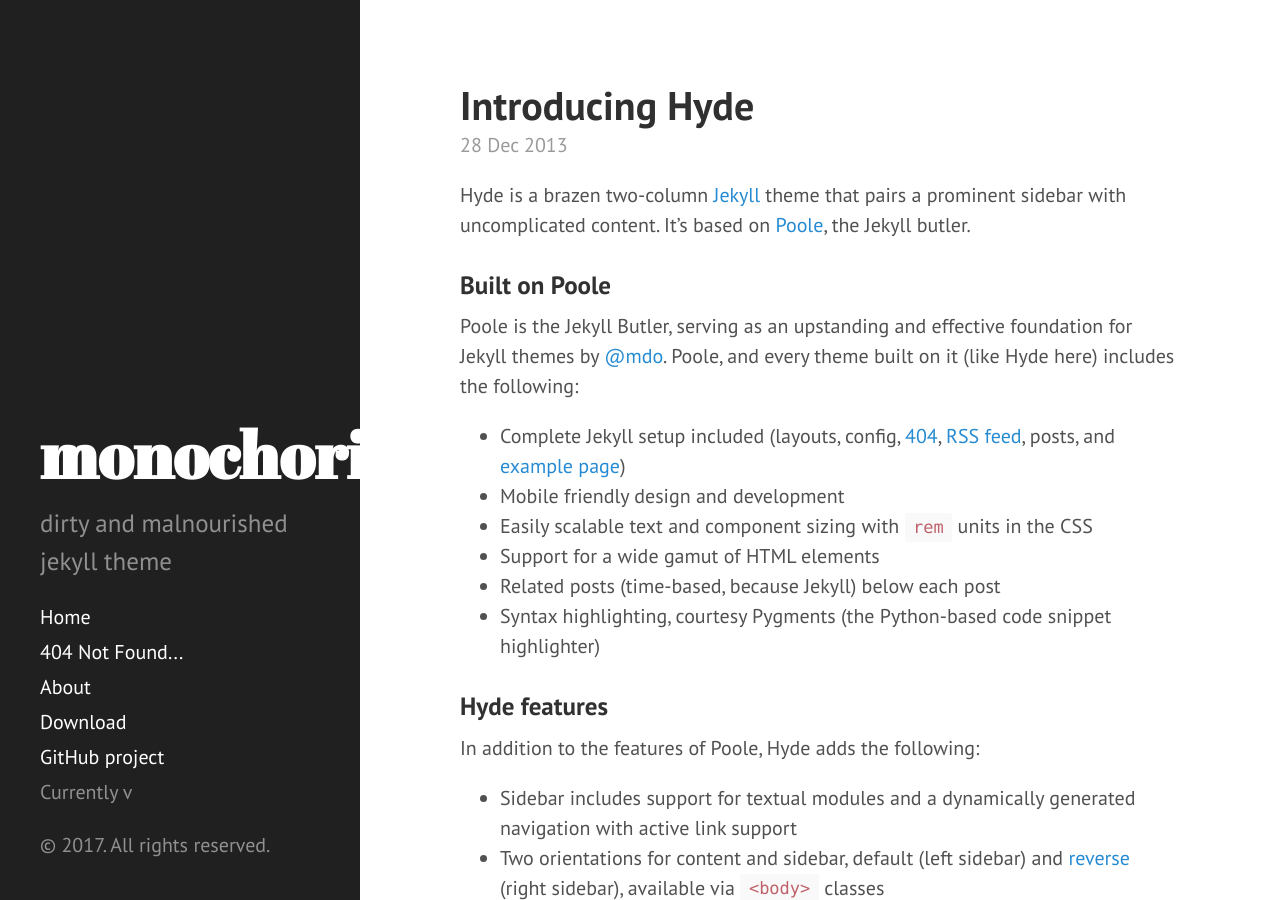
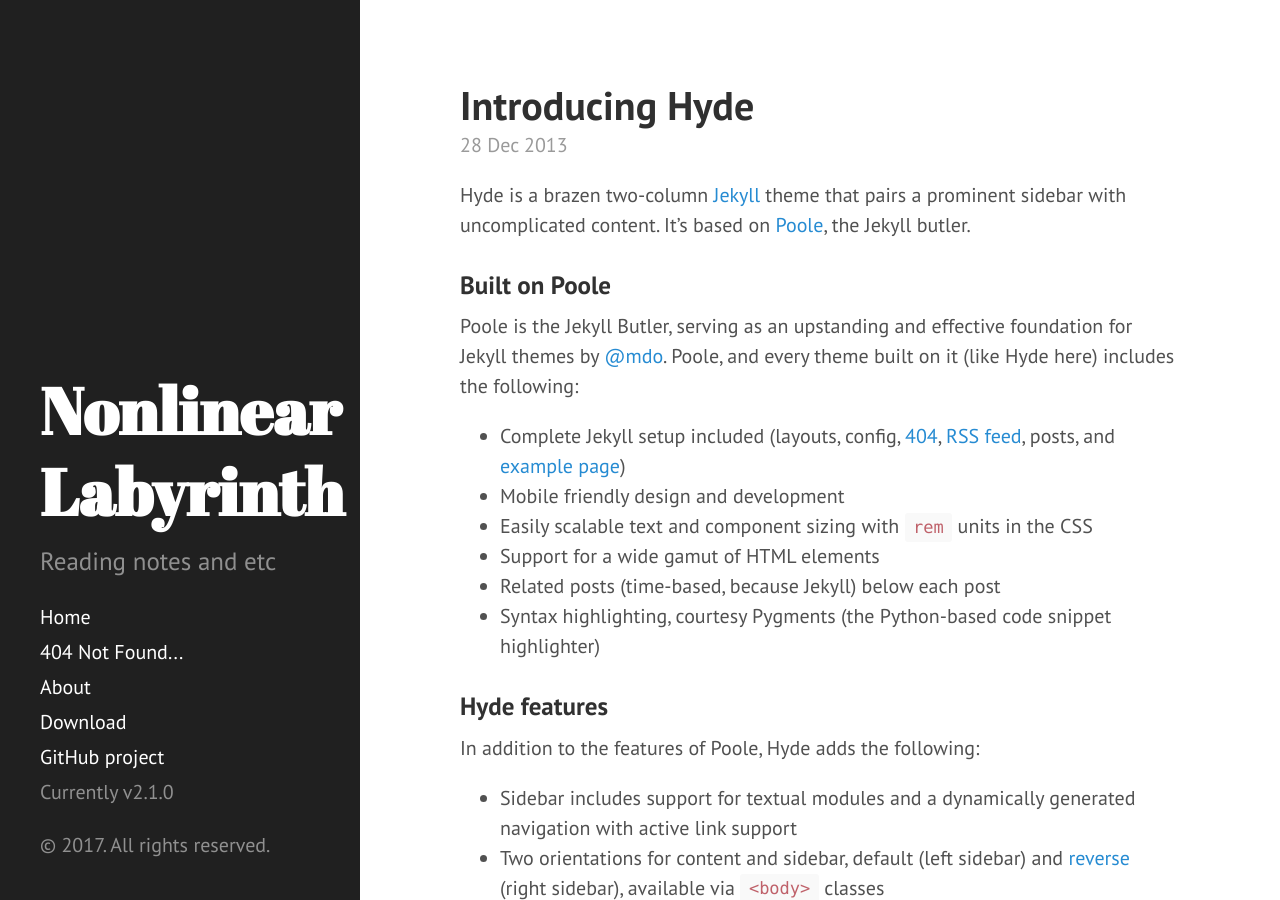
Before and after one commit to monochoria/monochoria, a Jekyll site: the page built from index.html, in a window 1280 px wide and 900 px high. Built offline with Jekyll 4.4.1, drawn with Linux system fonts in a browser that asks for light colours; Markdown is read by kramdown in place of the engine named in the settings; the list of posts is cut into pages by our own code.

Commit message:
modified repository

```diff
--- a/_config.yml
+++ b/_config.yml
@@ -1,55 +1,26 @@
----
-# # # # # # # # # #
-#  K i k o f r i  #
-# # # # # # # # # #
+# Dependencies
+markdown:         redcarpet
+highlighter:      pygments
 
-# Basic
-name: "K i k o f r i"
-description: "dirty and malnourished jekyll theme"
+# Permalinks
+permalink:        pretty
+relative_permalinks: true
 
-# URL
-url: ""
-#baseurl: ""
-permalink: /:year/:month/:day/:title.html
+# Setup
+title:            Nonlinear Labyrinth
+tagline:          'monochoria'
+description:      'Reading notes and etc'
+url:              http://monochoria.github.io
+baseurl:          /
 
-# Markdown
-markdown: kramdown
+author:
+  name:           'Mark Otto'
+  url:            https://twitter.com/mdo
 
-# Navigation
-nav:
- - name: "about"
-   href: "/about"
+paginate:         5
 
- - name: "reference"
-   href: "/ref"
+# Custom vars
+version:          2.1.0
 
- - name: "contact"
-   href: "mailto:ivantheterrible@1530to1584.gov?You%20are%20ooold..."
-
-# Sass
-sass:
- style: :compressed
-
-# Excerpt
-excerpt_separator: <!-ex->
-
-#Gems
-gems: [jekyll-paginate]
-paginate: 10
-paginate_path: "/page:num/"
-
-# Scopes
-defaults:
- -
-  scope:
-   path: ""
-   type: "pages"
-  values:
-   layout: "page"
- -
-  scope:
-   path: ""
-   type: "posts"
-  values:
-   layout: "post"
----
+github:
+  repo:           https://github.com/poole/hyde
```
Also changed, not shown: favicon.ico.
